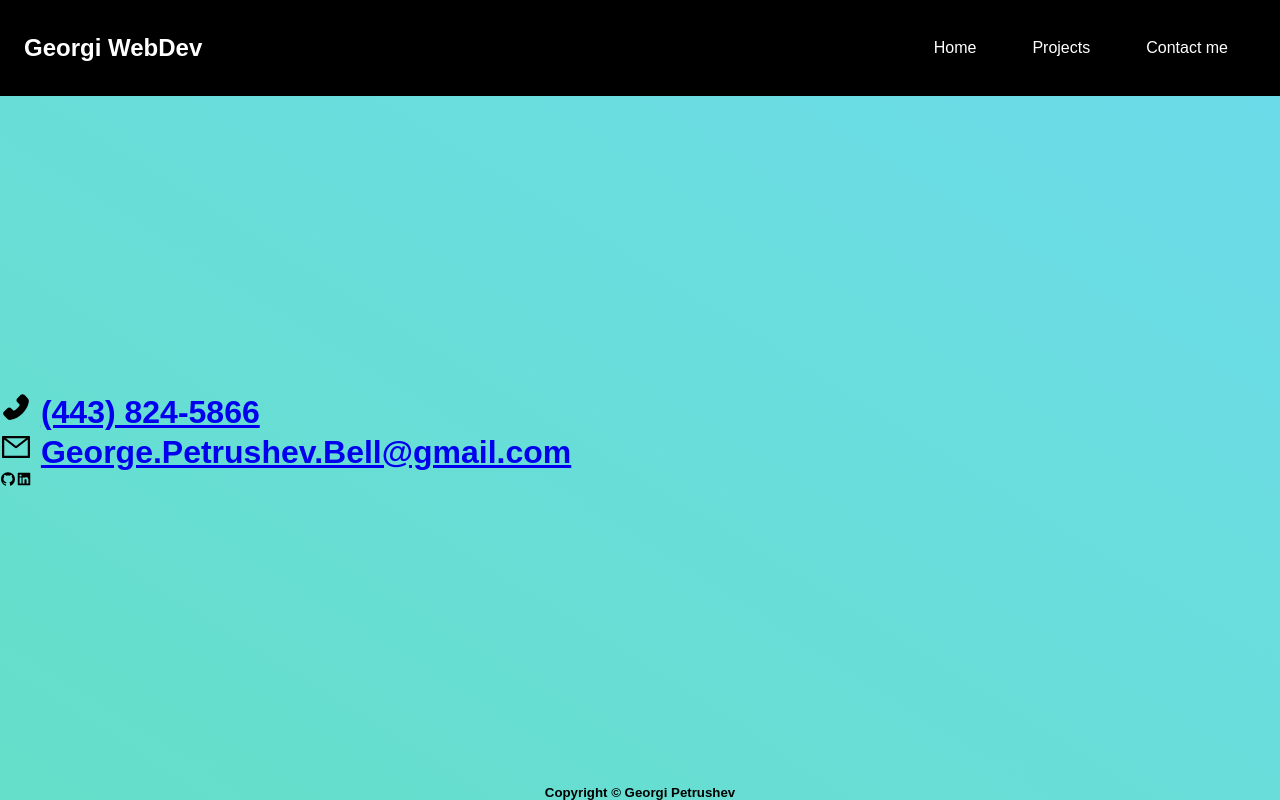
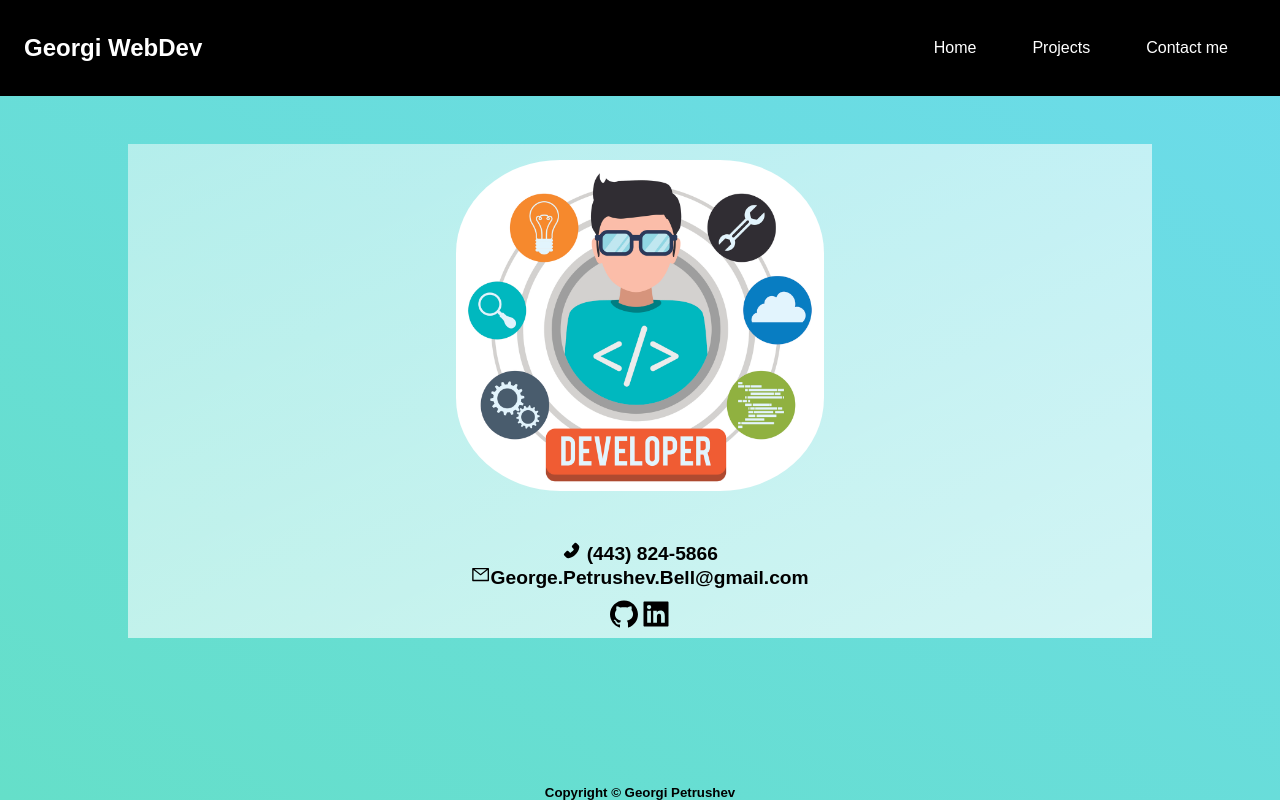
Before and after one commit to GeorgiPetrushev/my-portfolio, a React (Create React App) app: page /contact in a window 1280 px wide. Built offline with nearby package versions, Linux system fonts and the light colour scheme.

Commit message:
basic finished on the web page

```diff
--- a/src/App.js
+++ b/src/App.js
@@ -5,10 +5,12 @@ import ContactMe from "./components/ContactMe.jsx";
 import Footer from "./components/Footer.jsx";
 import { BrowserRouter, Routes, Route } from "react-router-dom";
 import styled from "styled-components";
+import { GlobalStyle } from "./components/styles/Global";
 
 function App() {
   return (
     <BrowserRouter>
+    <GlobalStyle />
     <BodyStyle>
       <Header />
       <Routes>
--- a/src/components/ContactMe.jsx
+++ b/src/components/ContactMe.jsx
@@ -1,14 +1,38 @@
 import React from "react";
-import {AiFillGithub,AiFillLinkedin,AiFillPhone,AiOutlineMail} from "react-icons/ai";
-
+import contactT from "../pictures/contact-pic.jpg";
+import { ContactMeStyle } from "./styles/ContactMeStyle";
+import {
+  AiFillGithub,
+  AiFillLinkedin,
+  AiFillPhone,
+  AiOutlineMail,
+} from "react-icons/ai";
 
 const ContactMe = () => {
-  return <div>
-    <h1><AiFillPhone/> <a href="tel:443-824-5866">(443) 824-5866</a></h1>
-    <h1><AiOutlineMail /> <a href = "mailto: george.petrushev.bell@gmail.com">George.Petrushev.Bell@gmail.com</a></h1>
-    <AiFillGithub />
-    <AiFillLinkedin />
-  </div>;
+  return (
+    <ContactMeStyle>
+      <img src={contactT} alt="contact" />
+      <div className="container-info">
+        <h1>
+          <AiFillPhone /> <a href="tel:443-824-5866">(443) 824-5866</a>
+        </h1>
+        <h1>
+          <AiOutlineMail />
+          <a href="mailto: george.petrushev.bell@gmail.com">
+            George.Petrushev.Bell@gmail.com
+          </a>
+        </h1>
+        <div className="icon-container">
+          <h1>
+            <a href="https://github.com/GeorgiPetrushev"><AiFillGithub /></a>
+          </h1>
+          <h1>
+            <a href="https://www.linkedin.com/in/georgi-petrushev-51151821a/"><AiFillLinkedin /></a>
+          </h1>
+        </div>
+      </div>
+    </ContactMeStyle>
+  );
 };
 
 export default ContactMe;
--- a/src/components/Projects.jsx
+++ b/src/components/Projects.jsx
@@ -1,7 +1,24 @@
 import React from "react";
+import { ProjectsStyle } from "./styles/Projects.style";
 
 const Projects = () => {
-  return <div>Projects</div>;
+
+  return (
+    <ProjectsStyle>
+      <div className="project-tittle">Projects</div>
+      <ul className="container-projects">
+        <li className="project">Project 1</li>
+        <li className="project">Project 1</li>
+        <li className="project">Project 1</li>
+        <li className="project">Project 1</li>
+        <li className="project">Project 1</li>
+        <li className="project">Project 1</li>
+        <li className="project">Project 1</li>
+        <li className="project">Project 1</li>
+        <li className="project">Project 1</li>
+      </ul>
+    </ProjectsStyle>
+  );
 };
 
 export default Projects;
--- /dev/null
+++ b/src/components/styles/ContactMeStyle.js
@@ -0,0 +1,37 @@
+import styled from "styled-components";
+
+export const ContactMeStyle = styled.div`
+    width: 80%;
+    margin: auto;
+    margin-top: 3rem;
+    font-size: 0.6rem;
+    text-align: center;
+    text-decoration: none;
+    background: linear-gradient(to right bottom,rgba(255,255,254,0.5), rgba(255,255,255,0.7));
+    img{
+        border-radius: 30%;
+        padding: 1rem;
+        @media screen and (min-width: 768px){
+            width: 25rem;
+        }
+    }
+    a{
+        text-decoration: none;
+        color: black;
+        &:hover{
+            color: blue;
+        }
+    }
+
+    .container-info{
+        margin-top: 2rem;
+    }
+.icon-container{
+    margin-top: 0.5rem;
+    font-size: 1rem;
+    display: flex;
+    justify-content: center;
+
+}
+
+`;
--- a/src/components/styles/Global.js
+++ b/src/components/styles/Global.js
@@ -10,7 +10,7 @@ export const GlobalStyle = createGlobalStyle`
         background: linear-gradient(to right top,#65dfc9,#6cdbeb);
         width: 100%;
         font-family: 'Poppins', sans-serif;
-        color: black;
+
     }
     p{
         opacity: 0.6;
--- a/src/components/styles/Index.style.js
+++ b/src/components/styles/Index.style.js
@@ -1,3 +1,4 @@
 import styled from "styled-components";
 
-export const IndexStyle = styled.div``;
+export const IndexStyle = styled.div`
+`;
--- /dev/null
+++ b/src/components/styles/Projects.style.js
@@ -0,0 +1,31 @@
+import styled from "styled-components";
+
+export const ProjectsStyle = styled.div`
+min-height: 85vh;
+padding-bottom: 3rem;
+.project-tittle{
+    font-size: 3rem;
+    text-align: center;
+    margin: 5rem auto;
+}
+.container-projects{
+    margin: auto 1rem;
+    padding: 1rem;
+    display: grid;
+    grid-template-columns: repeat(1,1fr);
+    @media screen and (min-width: 768px){
+        grid-template-columns: repeat(auto-fit,minmax(350px,1fr));
+    }
+    grid-gap: 1rem;
+    list-style-type: none;
+
+}
+.project{
+    min-height: 15rem;
+    background: linear-gradient(to right bottom,rgba(255,255,254,0.5), rgba(255,255,255,0.7));
+    border-radius: 1rem;
+    text-align: center;
+
+}
+
+`;
--- a/src/index.js
+++ b/src/index.js
@@ -1,14 +1,12 @@
 import React from "react";
 import ReactDOM from "react-dom/client";
 import App from "./App";
-import { GlobalStyle } from "./components/styles/Global";
 import { IndexStyle } from "./components/styles/Index.style";
 
 
 const root = ReactDOM.createRoot(document.getElementById("root"));
 root.render(
   <IndexStyle>
-    <GlobalStyle />
     <App />
   </IndexStyle>
 );
```
Also changed, not shown: src/pictures/contact-pic.jpg (added).
